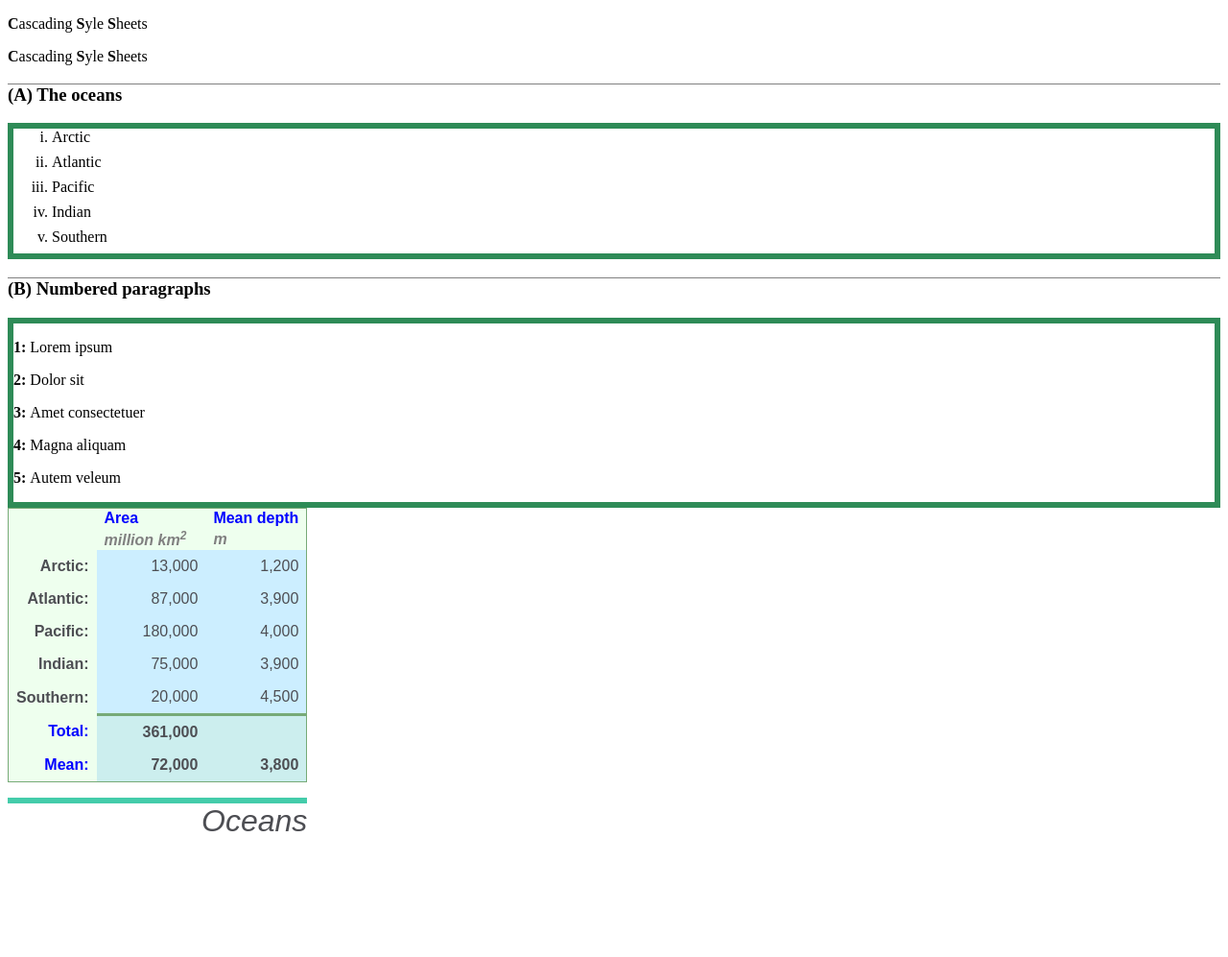
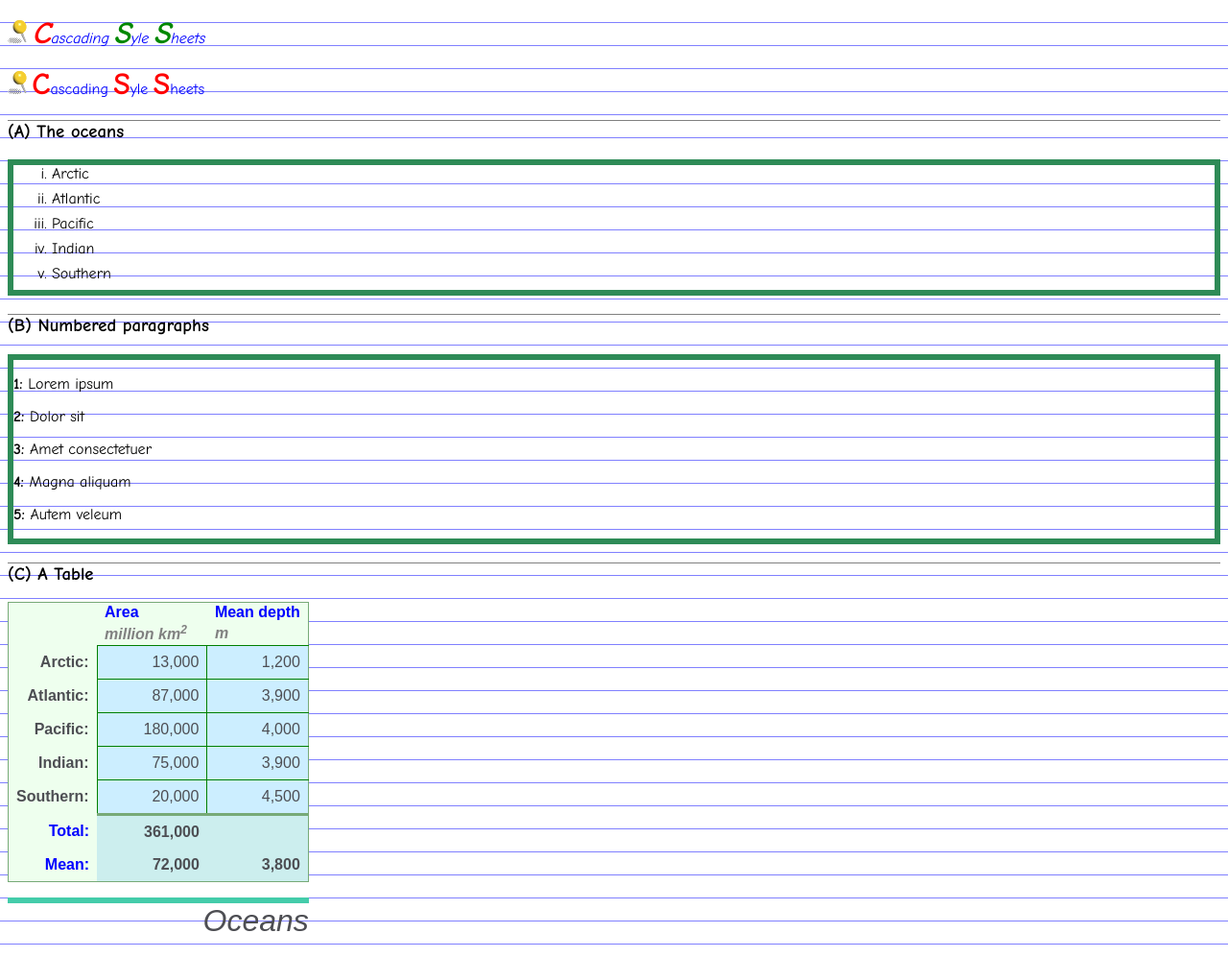
Before and after one commit to mjm87/cs336, a plain HTML site: page lab04/doc1.html in a window 1280 px wide. Shown: the whole page at 96% size. Before the commit the page ends 898 px from the top, so only its background shows below. Drawn offline with Linux system fonts and the light colour scheme.

Commit message:
Finished up lab04 on CSS

```diff
--- a/lab04/doc1.html
+++ b/lab04/doc1.html
@@ -3,7 +3,7 @@
   <head>
   <meta charset="UTF-8">
   <title>Sample document</title>
-<!--  <link rel="stylesheet" href="style1.css">  -->
+  <link rel="stylesheet" href="style1.css">
   <link rel="stylesheet" href="style2.css">
   <link rel="stylesheet" href="style3.css">
   </head>
@@ -31,6 +31,7 @@
       <li>Southern</li>
     </ul>
 
+    <!-- Numbered Lists -->
     <h3 class="numbered">Numbered paragraphs</h3>
     <div id="numbered">
       <p class="numbered">Lorem ipsum</p>
@@ -40,6 +41,8 @@
       <p class="numbered">Autem veleum</p>
     </div>
 
+    <!-- Demo-table -->
+    <h3 id="demo-table-header"> A Table</h3>
     <table id="demo-table">
         <caption>Oceans</caption>
         <thead>
--- a/lab04/style1.css
+++ b/lab04/style1.css
@@ -1,5 +1,4 @@
-
-/* Styling for the string: Cascading Style Sheet */
+/* Styling for the strings: Cascading Style Sheet */
 
 /* page-font */
 body {
@@ -27,7 +26,7 @@ body {
 strong {
   color: #f00;
   font-size: 2em;
-  background-color: #ddf;
+  /* background-color: #ddf; */
 }
 
 .spinach {
--- a/lab04/style2.css
+++ b/lab04/style2.css
@@ -1,4 +1,4 @@
-/* numbered paragraphs */
+/* style for the oceans and numbered lists */
 
 body {
     /* resetting heading counts */
--- a/lab04/style3.css
+++ b/lab04/style3.css
@@ -1,4 +1,4 @@
-/*** Style for doc3.html (Tables) ***/
+ /* Styling for the table portion */
 
 #demo-table {
   font: 100% sans-serif;
@@ -55,12 +55,9 @@
   padding:.5em .5em .5em 3em;
 }
 
-#demo-table > tbody > td {
-  border-bottom: .1em solid green;
-}
-
-#demo-table > tbody > td + td {
-    border-left: .1em solid green;
+#demo-table tbody > tr > td {
+  border-top: .1em solid green;
+  border-left: .1em solid green;
 }
 
 #demo-table tbody th:after {
```
